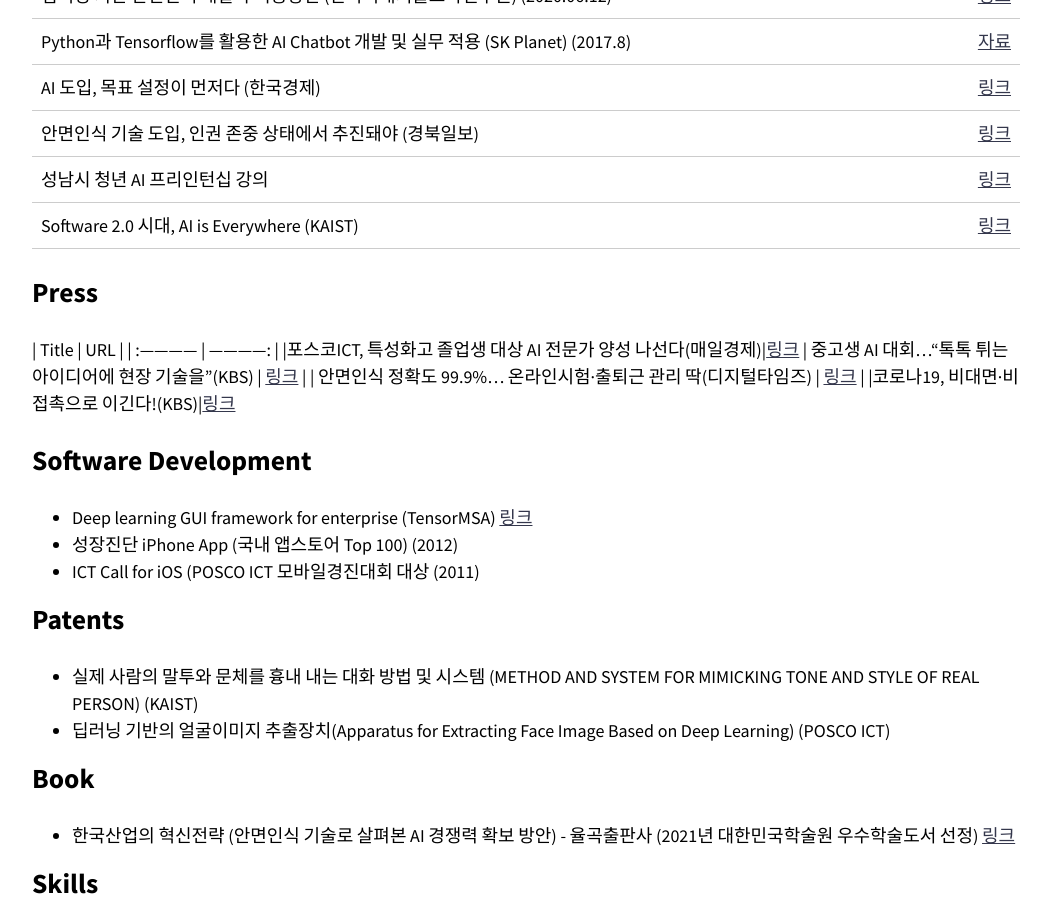
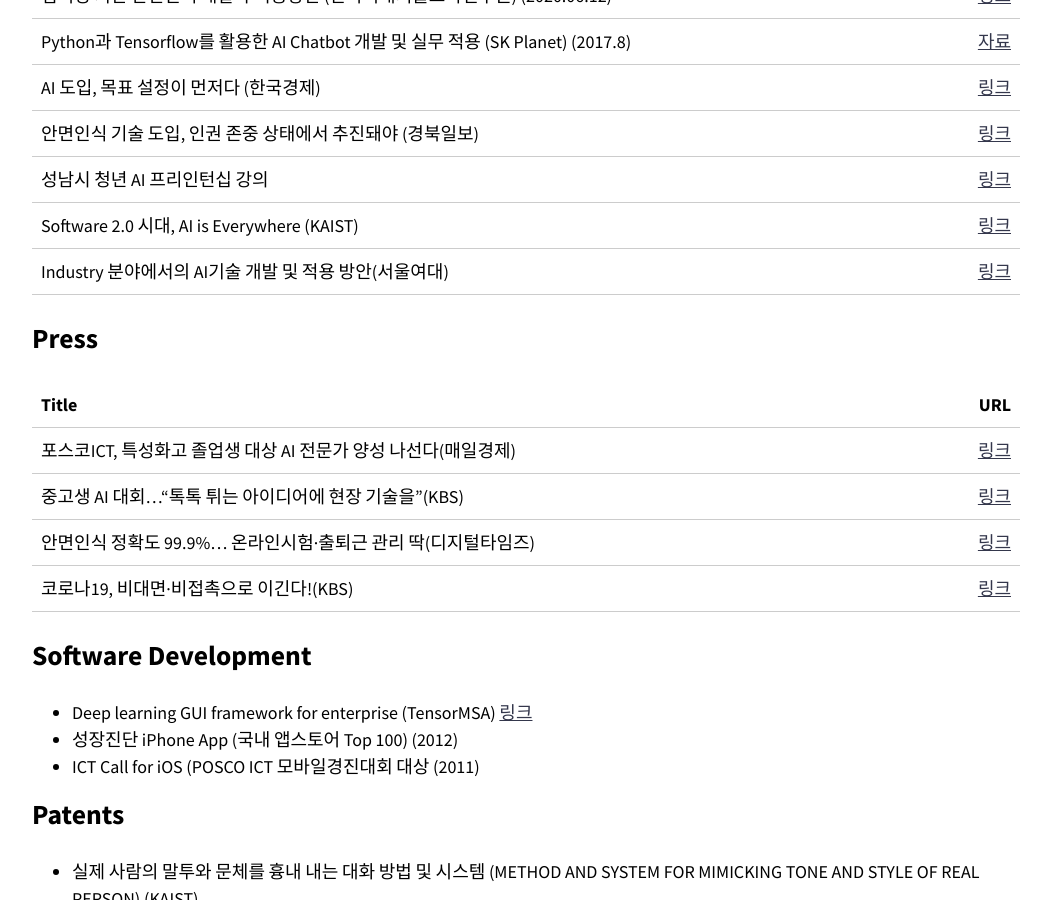
Before and after one commit to healess/healess.github.io, a Jekyll site: the page built from index.md, in a window 1280 px wide and 900 px high, scrolled down 1583 px. Shown: the whole window, without its empty margins (114-1165 px from the left). Built offline with Jekyll 4.4.1, drawn with Linux system fonts in a browser that asks for light colours; nearby versions of some CDN libraries.

Commit message:
Add swu talks

```diff
--- a/index.md
+++ b/index.md
@@ -51,14 +51,17 @@ entries_layout: grid
 | 안면인식 기술 도입, 인권 존중 상태에서 추진돼야 (경북일보) | [링크](https://www.kyongbuk.co.kr/news/articleView.html?idxno=2021629) |
 |성남시 청년 AI 프리인턴십 강의 |[링크](http://www.m-i.kr/news/articleView.html?idxno=824891)
 |Software 2.0 시대, AI is Everywhere (KAIST)|[링크](https://itm2.kaist.ac.kr/board/board.php?bo_table=forums&idx=4)|
+|Industry 분야에서의 AI기술 개발 및 적용 방안(서울여대)|[링크](https://ds.swu.ac.kr/)|
+
 
 ## Press
+
 | Title | URL |
 | :------------ | ------------: |
 |포스코ICT, 특성화고 졸업생 대상 AI 전문가 양성 나선다(매일경제)|[링크](https://www.mk.co.kr/news/it/view/2021/06/614789/)
 | 중고생 AI 대회…“톡톡 튀는 아이디어에 현장 기술을”(KBS) | [링크](https://news.naver.com/main/read.naver?mode=LSD&mid=sec&sid1=102&oid=056&aid=0010888301) |
 | 안면인식 정확도 99.9%… 온라인시험·출퇴근 관리 딱(디지털타임즈) | [링크](https://news.naver.com/main/read.naver?mode=LSD&mid=sec&sid1=105&oid=029&aid=0002605641) |
-|코로나19, 비대면·비접촉으로 이긴다!(KBS)|[링크](https://www.youtube.com/watch?v=sULRv0IwnhQ)
+|코로나19, 비대면·비접촉으로 이긴다!(KBS)|[링크](https://www.youtube.com/watch?v=sULRv0IwnhQ)|
 
 ## Software Development
 * Deep learning GUI framework for enterprise (TensorMSA) [링크](https://github.com/TensorMSA)
```
